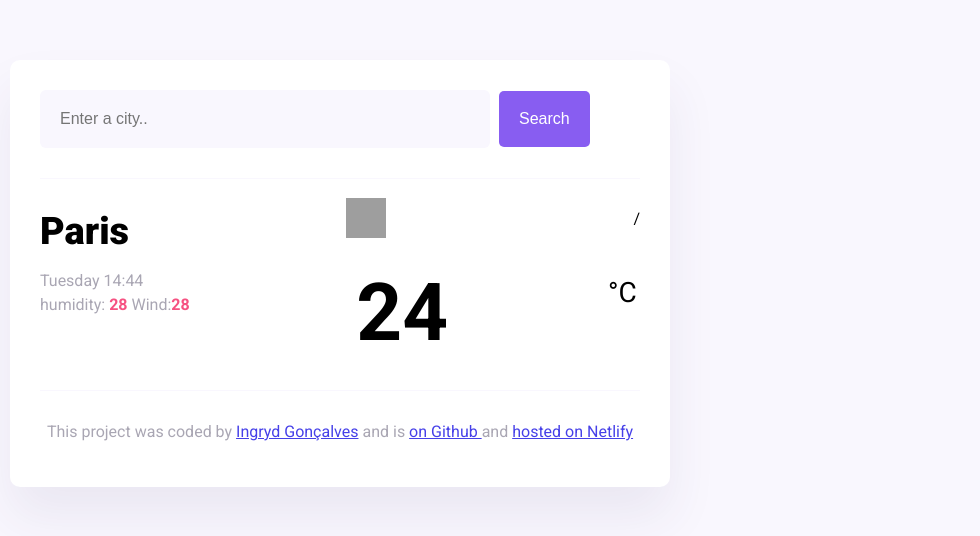
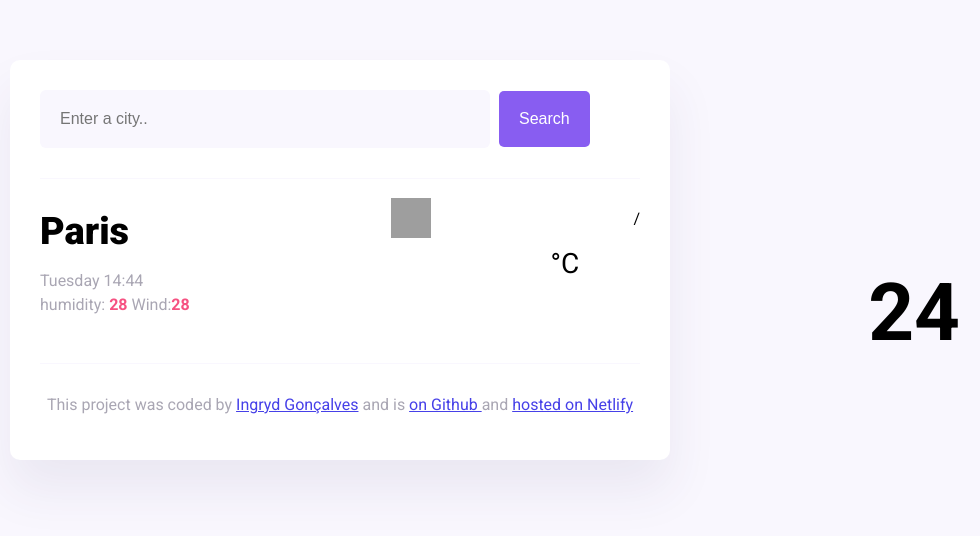
Before and after one commit to Ingrydgoncalves/weather, a website built with Parcel: page index.html in a window 1280 px wide. Shown: the whole page, without its empty margins (300-1280 px from the left). Built offline with nearby package versions, Linux system fonts and the light colour scheme; grey boxes are pictures that could not be loaded.

Commit message:
css position absolute

```diff
--- a/src/styles.css
+++ b/src/styles.css
@@ -84,8 +84,8 @@ main {
 .current-temperature-value {
   font-size: 80px;
   font-weight: bold;
-  position: right;
-  margin-left: 10px;
+  position: absolute;
+  right: 20px;
 
 }
 
```
